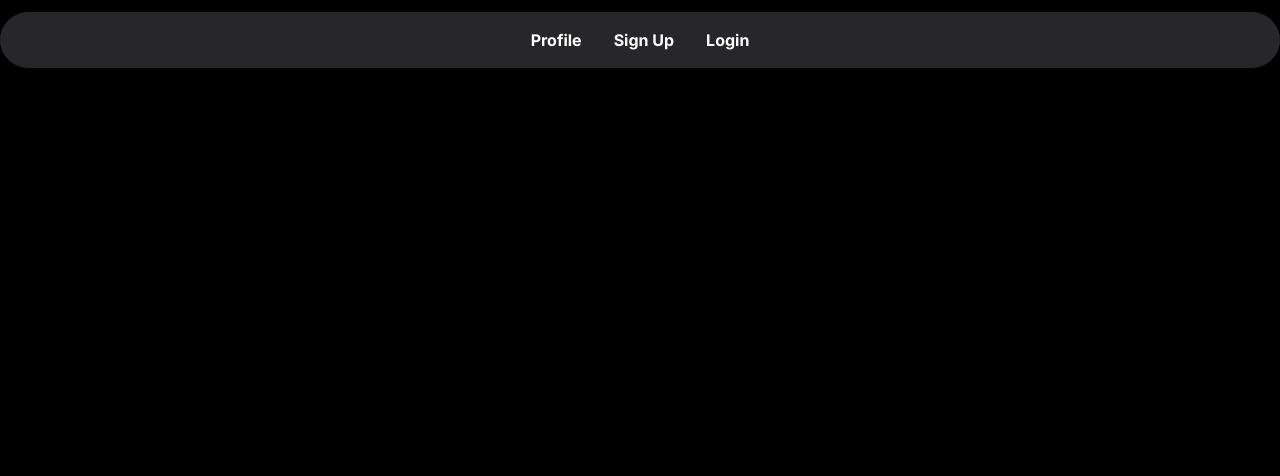
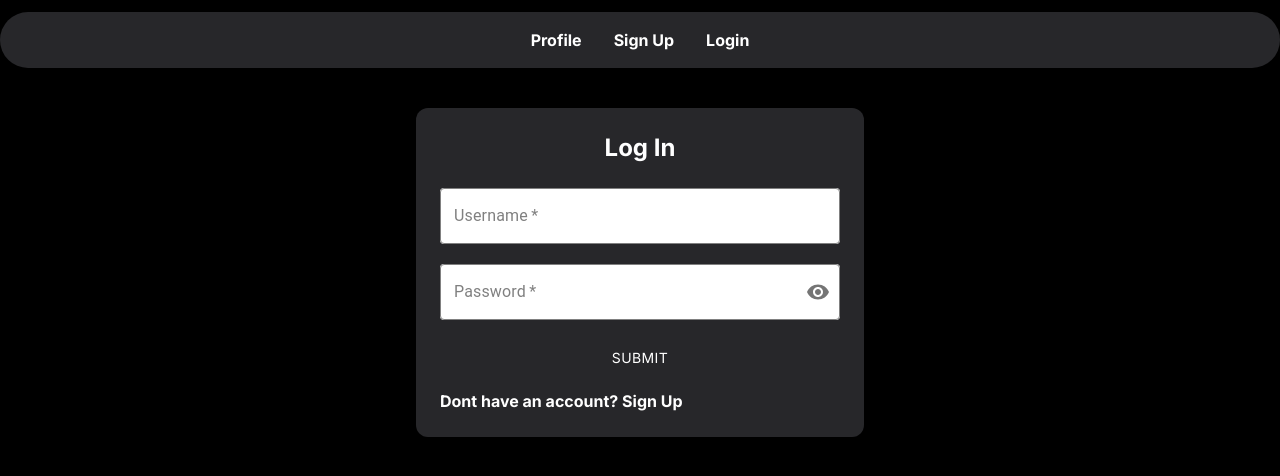
Before and after one commit to Eddieayala9965/Frontend-Mentor-Profile-Card, a React (Vite) app in the folder Frontend/: page /login in a window 1280 px wide. Shown: the top 476 px of the page. Built offline with nearby package versions, Linux system fonts and the light colour scheme.

Commit message:
login form and sign up forum complete, lets test it out

```diff
--- a/Frontend/package.json
+++ b/Frontend/package.json
@@ -12,6 +12,7 @@
   "dependencies": {
     "@emotion/react": "^11.13.0",
     "@emotion/styled": "^11.13.0",
+    "@mui/icons-material": "^5.16.6",
     "@mui/material": "^5.16.6",
     "@radix-ui/react-slot": "^1.1.0",
     "axios": "^1.7.2",
--- a/Frontend/src/components/LoginForm.jsx
+++ b/Frontend/src/components/LoginForm.jsx
@@ -1,3 +1,187 @@
-const LoginForm = () => {};
+import { useState } from "react";
+import { useNavigate } from "react-router-dom";
+import { Link } from "react-router-dom";
+import { login } from "../services/authService";
+import {
+  TextField,
+  Button,
+  Snackbar,
+  Alert,
+  IconButton,
+  InputAdornment,
+} from "@mui/material";
+import { createTheme, ThemeProvider } from "@mui/material/styles";
+import { Visibility, VisibilityOff } from "@mui/icons-material";
+
+const LoginForm = () => {
+  const [username, setUsername] = useState("");
+  const [password, setPassword] = useState("");
+  const [showPassword, setShowPassword] = useState(false);
+  const [error, setError] = useState("");
+  const [open, setOpen] = useState(false);
+
+  const navigate = useNavigate();
+
+  const theme = createTheme({
+    components: {
+      MuiTextField: {
+        styleOverrides: {
+          root: {
+            "& .MuiOutlinedInput-root": {
+              "&:hover fieldset": {
+                borderColor: "gray",
+              },
+              "&.Mui-focused fieldset": {
+                borderColor: "gray",
+                boxShadow: "none",
+              },
+            },
+            "& .MuiInputLabel-root": {
+              color: "gray",
+              "&.Mui-focused": {
+                color: "red",
+              },
+            },
+          },
+        },
+      },
+    },
+  });
+
+  const handleSubmit = async (e) => {
+    e.preventDefault();
+    setError("");
+    try {
+      const response = await login(username, password);
+      if (response.ok) {
+        navigate("/profile");
+      }
+    } catch (err) {
+      setError(
+        "Failed to log in. Please check your credentials and try again."
+      );
+      setOpen(true);
+    }
+  };
+
+  const handleClose = (event, reason) => {
+    if (reason === "clickaway") {
+      return;
+    }
+    setOpen(false);
+  };
+
+  const handleClickShowPassword = () => {
+    setShowPassword(!showPassword);
+  };
+
+  return (
+    <div className="max-w-md mx-auto mt-10 p-6 rounded-xl bg-zinc-800 flex flex-col text-center ">
+      <h2 className="text-2xl font-bold mb-6 text-white">Log In</h2>
+      <ThemeProvider theme={theme}>
+        <form onSubmit={handleSubmit} className="flex flex-col gap-5">
+          <div>
+            <TextField
+              label="Username"
+              type="text"
+              name="username"
+              id="username"
+              value={username}
+              required
+              fullWidth
+              onChange={(e) => setUsername(e.target.value)}
+              sx={{
+                backgroundColor: "white",
+                borderRadius: 1,
+                "& .MuiOutlinedInput-root": {
+                  "& fieldset": {
+                    borderColor: "gray",
+                  },
+                  "&:hover fieldset": {
+                    borderColor: "gray",
+                  },
+                  "&.Mui-focused fieldset": {
+                    borderColor: "gray",
+                  },
+                },
+                "& .MuiInputLabel-root": {
+                  color: "gray",
+                  "&.Mui-focused": {
+                    color: "gray",
+                  },
+                },
+              }}
+            />
+          </div>
+          <div>
+            <TextField
+              label="Password"
+              type={showPassword ? "text" : "password"}
+              name="password"
+              id="password"
+              value={password}
+              required
+              fullWidth
+              onChange={(e) => setPassword(e.target.value)}
+              InputProps={{
+                endAdornment: (
+                  <InputAdornment position="end">
+                    <IconButton
+                      aria-label="toggle password visibility"
+                      onClick={handleClickShowPassword}
+                      edge="end"
+                    >
+                      {showPassword ? <VisibilityOff /> : <Visibility />}
+                    </IconButton>
+                  </InputAdornment>
+                ),
+              }}
+              sx={{
+                backgroundColor: "white",
+                borderRadius: 1,
+                "& .MuiOutlinedInput-root": {
+                  "& fieldset": {
+                    borderColor: "gray",
+                  },
+                  "&:hover fieldset": {
+                    borderColor: "gray",
+                  },
+                  "&.Mui-focused fieldset": {
+                    borderColor: "gray",
+                  },
+                },
+                "& .MuiInputLabel-root": {
+                  color: "gray",
+                  "&.Mui-focused": {
+                    color: "gray",
+                  },
+                },
+              }}
+            />
+          </div>
+          <Button
+            type="submit"
+            sx={{
+              color: "white",
+              fontFamily: "inherit",
+              backgroundColor: "transparent",
+              "&:hover": { backgroundColor: "transparent" },
+            }}
+          >
+            Submit
+          </Button>
+        </form>
+        <p className="text-white text-left mt-3">
+          Dont have an account? <Link to={"/signup"}>Sign Up</Link>
+        </p>
+      </ThemeProvider>
+      <Snackbar open={open} autoHideDuration={6000} onClose={handleClose}>
+        <Alert onClose={handleClose} severity="error" sx={{ width: "100%" }}>
+          {error}
+        </Alert>
+      </Snackbar>
+    </div>
+  );
+};
 
 export default LoginForm;
--- a/Frontend/src/components/SignUpForm.jsx
+++ b/Frontend/src/components/SignUpForm.jsx
@@ -1,15 +1,27 @@
 import { useState } from "react";
-import api from "../services/api";
+import { useNavigate } from "react-router-dom";
+import { Link } from "react-router-dom";
 import { signup } from "../services/authService";
-import { TextField } from "@mui/material";
-import { Link } from "react-router-dom";
+import {
+  TextField,
+  Button,
+  Snackbar,
+  Alert,
+  IconButton,
+  InputAdornment,
+} from "@mui/material";
 import { createTheme, ThemeProvider } from "@mui/material/styles";
+import { Visibility, VisibilityOff } from "@mui/icons-material";
 
 const SignUpForm = () => {
   const [username, setUsername] = useState("");
   const [password, setPassword] = useState("");
+  const [showPassword, setShowPassword] = useState(false);
   const [error, setError] = useState("");
   const [success, setSuccess] = useState("");
+  const [open, setOpen] = useState(false);
+
+  const navigate = useNavigate();
 
   const theme = createTheme({
     components: {
@@ -45,19 +57,24 @@ const SignUpForm = () => {
       const response = await signup(username, password);
       if (response.ok) {
         setSuccess("Registration successful");
-        window.location.href("/profile");
+        setOpen(true);
+        navigate("/profile");
       }
-    } catch (error) {
-      console.error("failed to sign up. Please try again");
+    } catch (err) {
+      setError("Failed to sign up. Please try again.");
+      setOpen(true);
     }
   };
 
-  const handleChangeUser = (e) => {
-    setUsername(e.target.value);
+  const handleClose = (event, reason) => {
+    if (reason === "clickaway") {
+      return;
+    }
+    setOpen(false);
   };
 
-  const handleChangePass = (e) => {
-    setPassword(e.target.value);
+  const handleClickShowPassword = () => {
+    setShowPassword(!showPassword);
   };
 
   return (
@@ -74,7 +91,7 @@ const SignUpForm = () => {
               value={username}
               required
               fullWidth
-              onChange={handleChangeUser}
+              onChange={(e) => setUsername(e.target.value)}
               sx={{
                 backgroundColor: "white",
                 borderRadius: 1,
@@ -101,13 +118,26 @@ const SignUpForm = () => {
           <div>
             <TextField
               label="Password"
-              type="password"
+              type={showPassword ? "text" : "password"}
               name="password"
               id="password"
               value={password}
               required
               fullWidth
-              onChange={handleChangePass}
+              onChange={(e) => setPassword(e.target.value)}
+              InputProps={{
+                endAdornment: (
+                  <InputAdornment position="end">
+                    <IconButton
+                      aria-label="toggle password visibility"
+                      onClick={handleClickShowPassword}
+                      edge="end"
+                    >
+                      {showPassword ? <VisibilityOff /> : <Visibility />}
+                    </IconButton>
+                  </InputAdornment>
+                ),
+              }}
               sx={{
                 backgroundColor: "white",
                 borderRadius: 1,
@@ -131,11 +161,31 @@ const SignUpForm = () => {
               }}
             />
           </div>
+          <Button
+            type="submit"
+            sx={{
+              color: "white",
+              fontFamily: "inherit",
+              backgroundColor: "transparent",
+              "&:hover": { backgroundColor: "transparent" },
+            }}
+          >
+            Submit
+          </Button>
         </form>
         <p className="text-white text-left mt-3">
           Already have an account ? <Link to={"/login"}>Log In</Link>
         </p>
       </ThemeProvider>
+      <Snackbar open={open} autoHideDuration={6000} onClose={handleClose}>
+        <Alert
+          onClose={handleClose}
+          severity={error ? "error" : "success"}
+          sx={{ width: "100%" }}
+        >
+          {error || success}
+        </Alert>
+      </Snackbar>
     </div>
   );
 };
```
Also changed, not shown: 1 other file (tests, documents, lock files or other folders).
